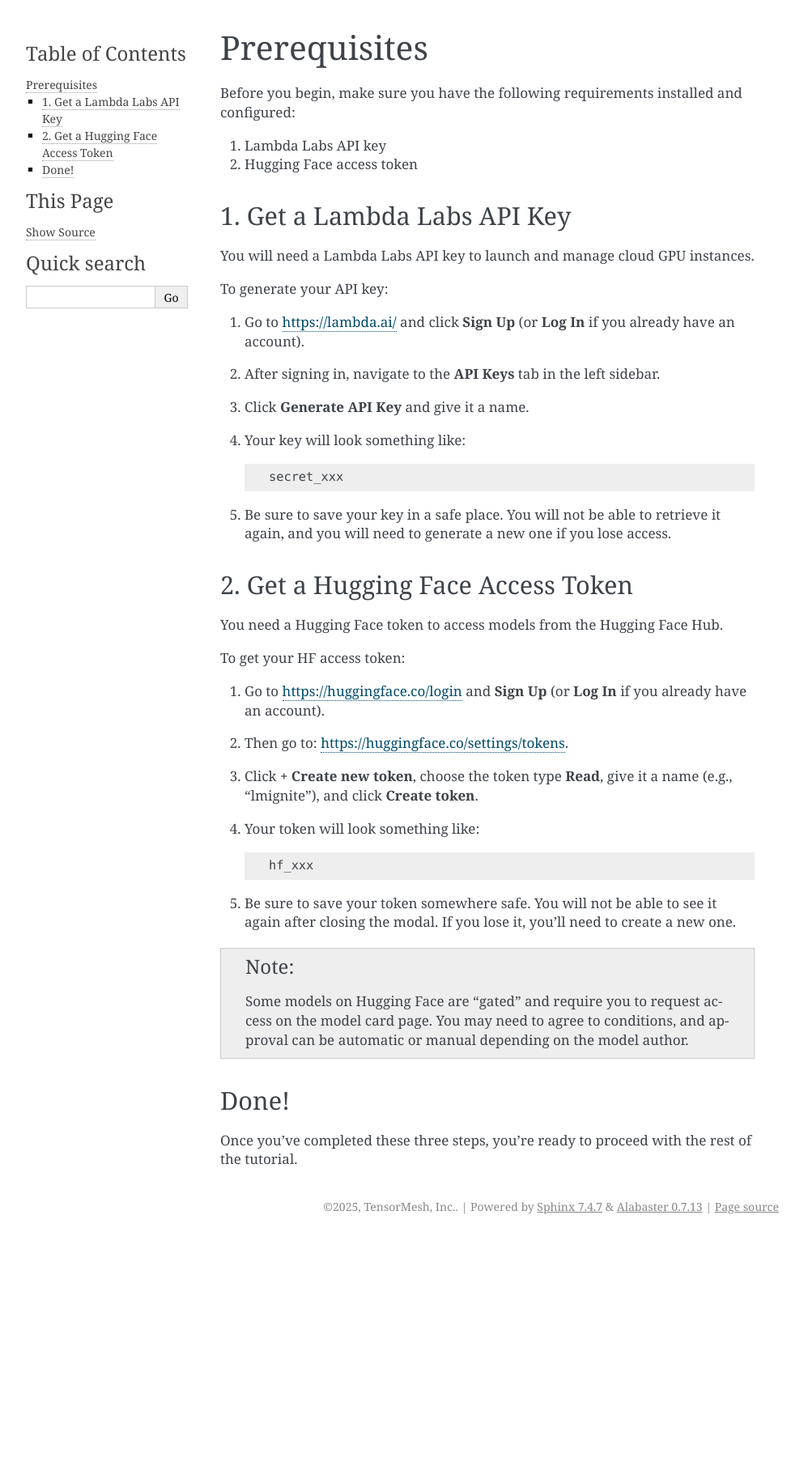
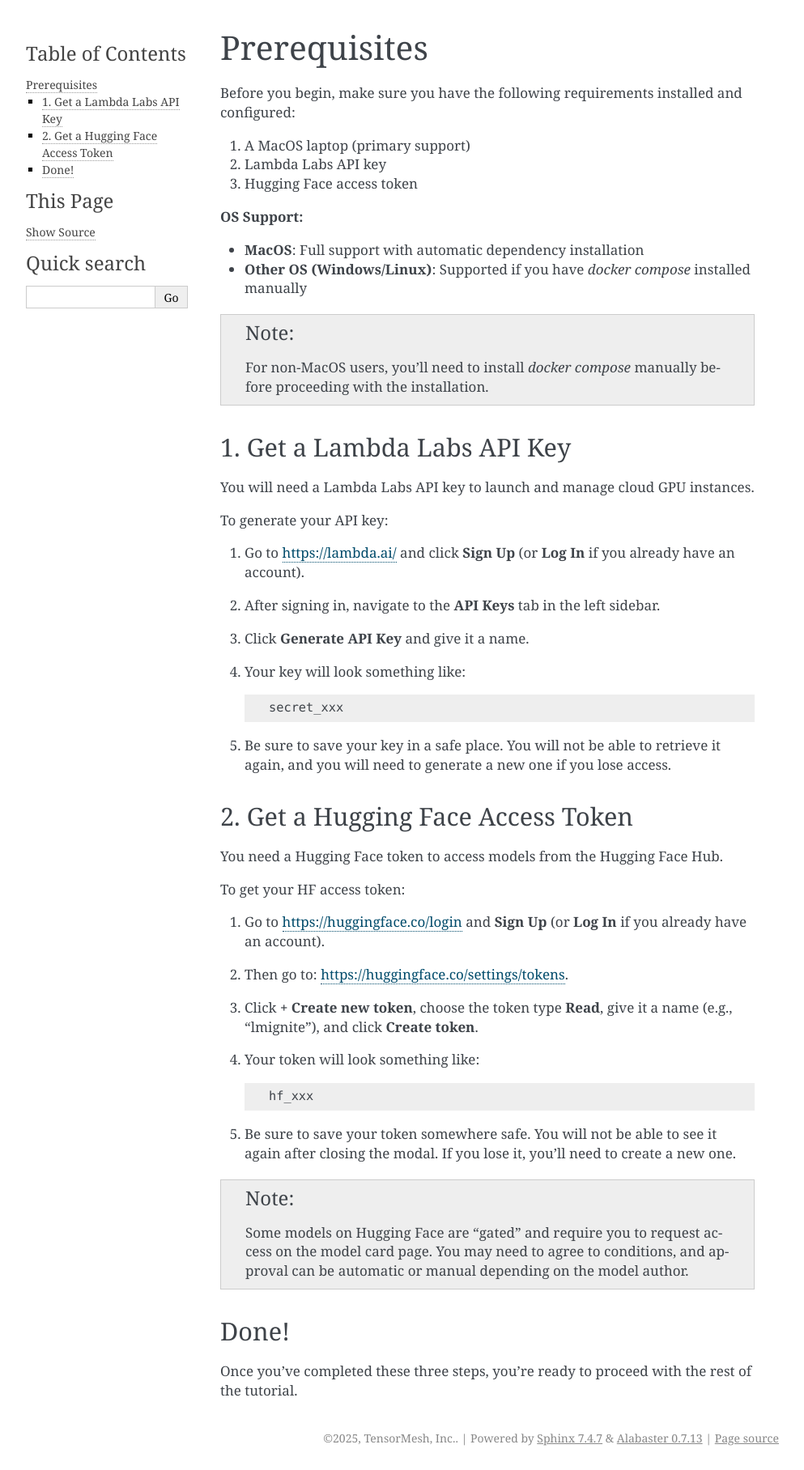
Before and after one commit to LMCache/LMIgnite, a Sphinx documentation site: the page built from docs/source/quickstart/prerequisites.rst, in a window 1280 px wide. Shown: the whole page at 81% size, without its empty margins (148-1141 px from the left). Built offline with Sphinx 7.4.7, drawn with Linux system fonts in a browser that asks for light colours; before the commit the page ends 1530 px from its top, so only the background shows below that.

Commit message:
add explanations on what are supported (#20)
Signed-off-by: Kuntai Du <kuntai@uchicago.edu>

```diff
--- a/docs/source/quickstart/launch-lmignite-app.rst
+++ b/docs/source/quickstart/launch-lmignite-app.rst
@@ -18,7 +18,11 @@
 1. Run the one-click installation script
 ----------------------------------------
 
-Make sure that you have lambda API key and huggingface token in hand, as shown in the :doc:`prerequisites` section.
+.. note::
+  **OS Support:**
+
+  - **MacOS**: Full support with automatic dependency installation
+  - **Other OS (Windows/Linux)**: Supported if you have `docker compose` installed manually
 
 Hit `Command(⌘) + Space` on your keyboard, and type `terminal` (or other terminal that you like), and then hit enter to launch the terminal.
 
--- a/docs/source/quickstart/prerequisites.rst
+++ b/docs/source/quickstart/prerequisites.rst
@@ -3,8 +3,17 @@
 
 Before you begin, make sure you have the following requirements installed and configured:
 
-1. Lambda Labs API key
-2. Hugging Face access token
+1. A MacOS laptop (primary support)
+2. Lambda Labs API key
+3. Hugging Face access token
+
+**OS Support:**
+
+- **MacOS**: Full support with automatic dependency installation
+- **Other OS (Windows/Linux)**: Supported if you have `docker compose` installed manually
+
+.. note::
+  For non-MacOS users, you'll need to install `docker compose` manually before proceeding with the installation.
 
 
 1. Get a Lambda Labs API Key
```
Also changed, not shown: README.md (+6 -2 lines).
